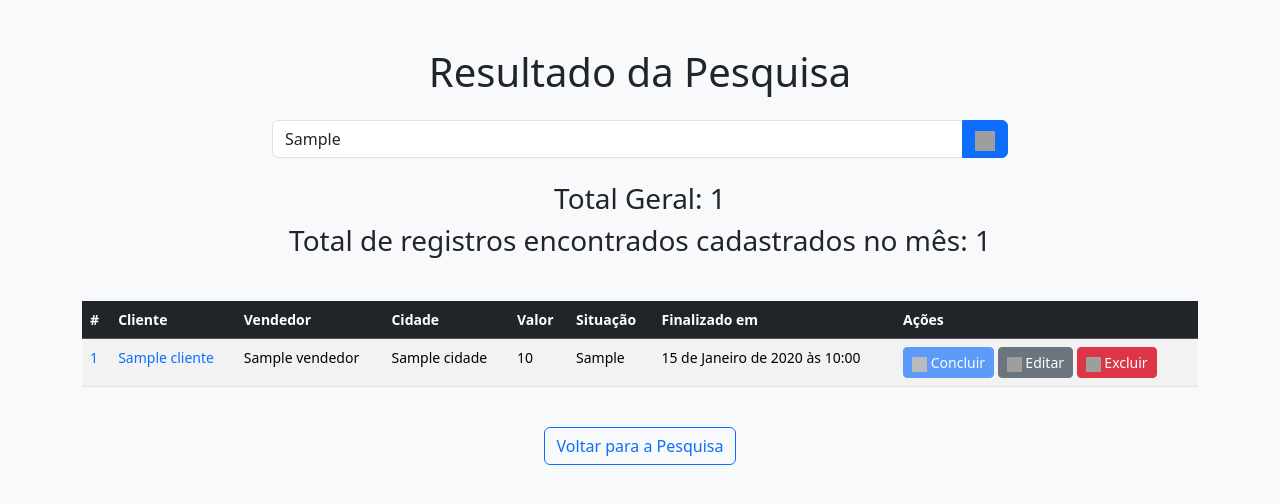
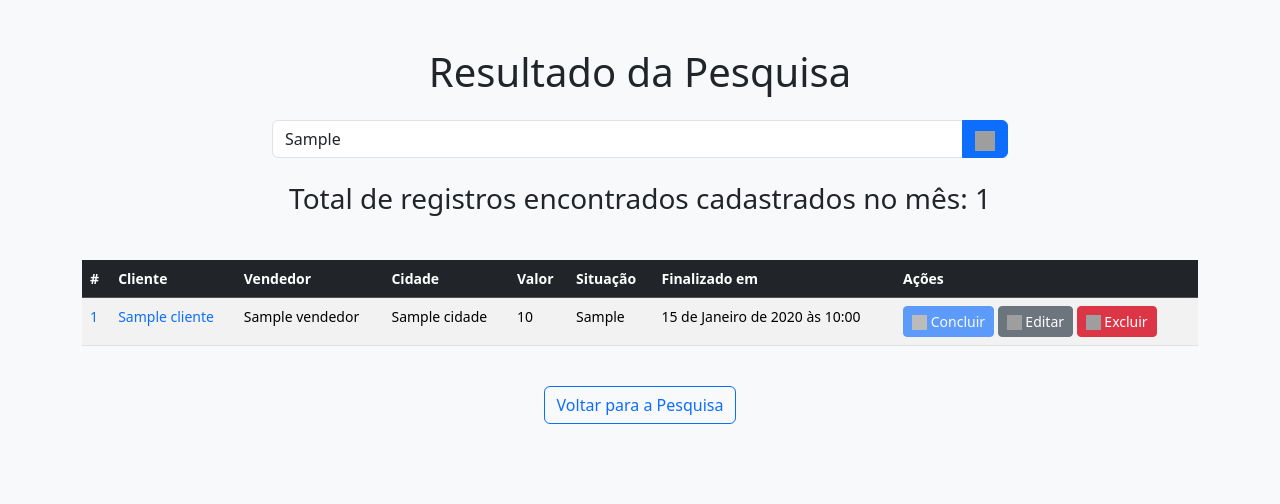
Before and after one commit to Ary-Pedro/setup_DeAaZTour, a Django app: template apps/service/templates/service/buncasVendas/procurarVenda.html in a window 1280 px wide. Shown: the top 504 px of the page. Run offline with Django 5.2, Linux system fonts and the light colour scheme; the template is opened without the code that fills it: most values are stand-ins (such as "Sample title", 1, 10 or a date in 2020); grey boxes are pictures that could not be loaded.

Commit message:
Update procurarVenda.html

```diff
--- a/apps/service/templates/service/buncasVendas/procurarVenda.html
+++ b/apps/service/templates/service/buncasVendas/procurarVenda.html
@@ -24,9 +24,7 @@
             </form>
         </div>
     </div>
-    <div class="text-center mt-4">
-        <h3>Total Geral: {{ total_geral }}</h3>
-    </div>
+
     <div class="text-center mb-4">
          <h3>Total de registros encontrados cadastrados no mês: {{ total_resultados }}</h3>
     </div>
```
